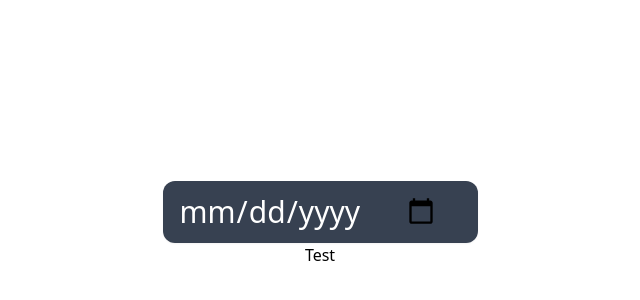
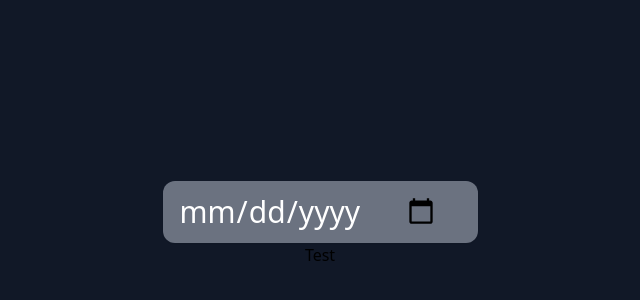
Before and after one commit to Lo-GR/apod, a React (Create React App) app: page / in a window 1280 px wide. Shown: the part 176-476 px from the top of the page, without its empty margins (320-960 px from the left). Built offline with nearby package versions, Linux system fonts and the light colour scheme.

Commit message:
additional styling

```diff
--- a/src/components/App.js
+++ b/src/components/App.js
@@ -18,12 +18,12 @@ function App() {
     }
   }
   return (
-    <div className="flex items-center justify-center h-screen w-screen flex-col">
+    <div className="flex items-center justify-center h-screen w-screen flex-col bg-gray-900">
       <DateForm setDate={setDate}/>
       <button onClick={handleGetAPOD} >
         Test
       </button>
-      {!currentImage ? null : <img src={currentImage} alt="NASA Space" />}
+      {!currentImage ? null : <img src={currentImage} className=" z-10" alt="NASA Space" />}
     </div>
   );
 }
--- a/src/components/DateForm.js
+++ b/src/components/DateForm.js
@@ -13,7 +13,7 @@ export default function DateForm({ setDate }) {
         shadow-sm
         focus:outline-none focus:shadow-outline
         text-white
-        bg-gray-700
+        bg-gray-500
         font-medium"
         type="date" onChange={(e) => setDate(e.target.value)}/>
     </div>
```
